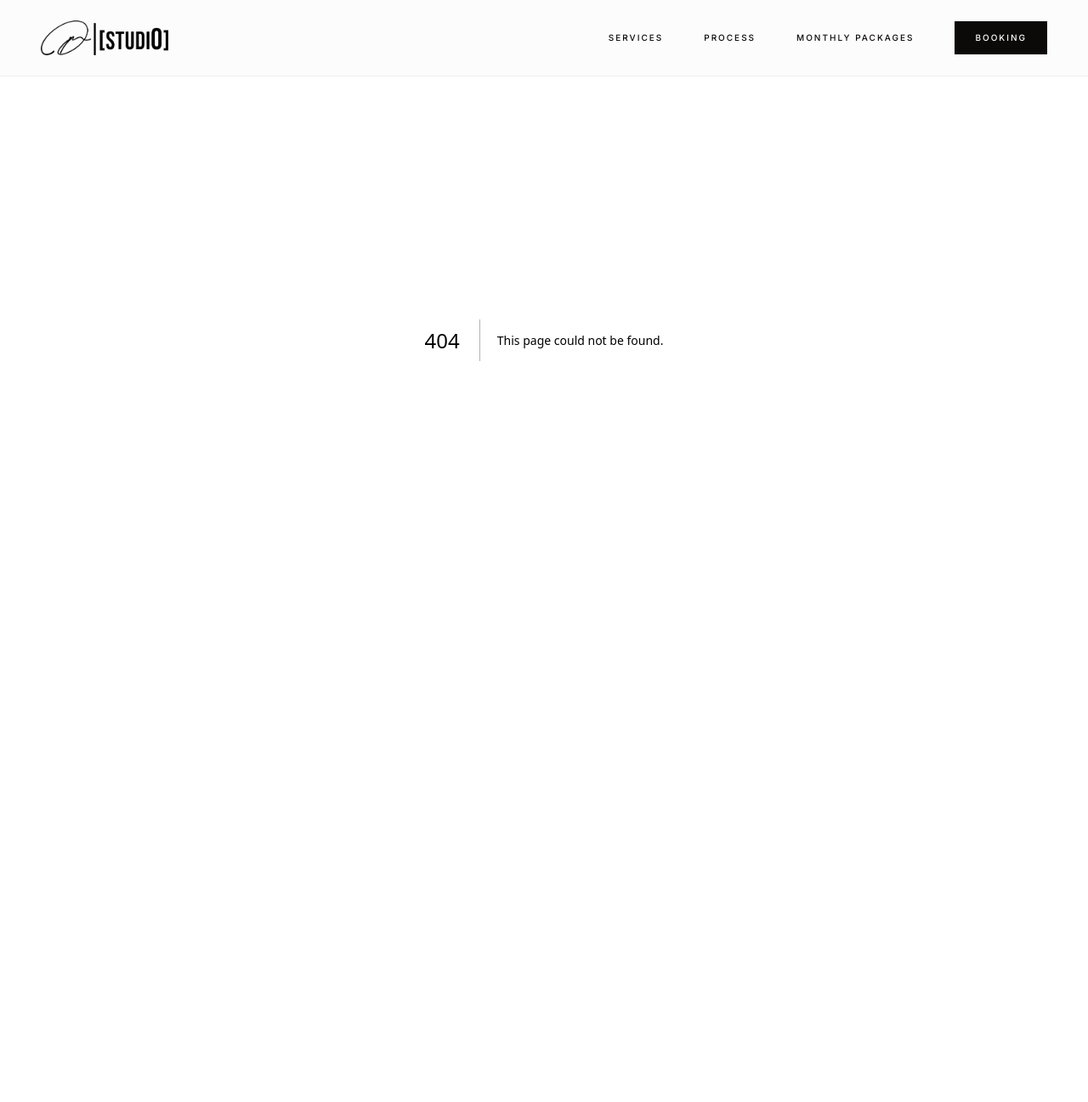
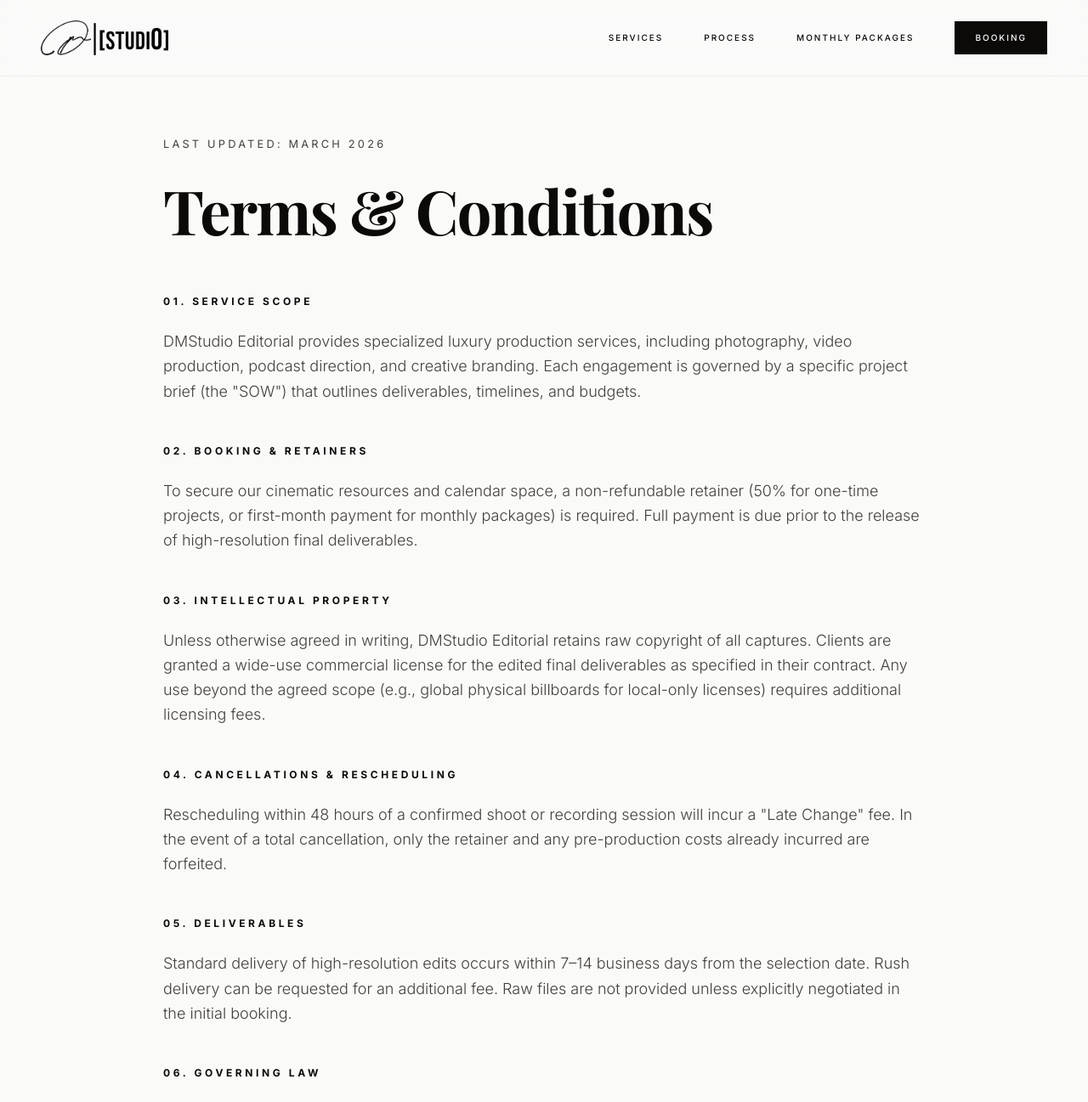
Before and after one commit to lyonproducer/dmstudi0-web-editorial, a Next.js app: page /terms in a window 1280 px wide. Before the commit this address had no page. Shown: the top 1297 px of the page at 85% size. Before the commit the page ends 800 px from the top, so only its background shows below. Built offline with nearby package versions, Linux system fonts and the light colour scheme.

Commit message:
new terms and privacy page

```diff
--- a/app/packages/components/PackageCard.tsx
+++ b/app/packages/components/PackageCard.tsx
@@ -69,7 +69,7 @@ export function PackageCard() {
             <div className="text-5xl md:text-6xl font-serif mb-8 text-primary">{pkg.price}</div>
             <p className="text-secondary text-sm leading-relaxed mb-12 max-w-xs">{pkg.desc}</p>
 
-            <div className="w-12 h-px bg-primary/20 mb-12" />
+            <div className="w-[80%] mx-auto h-px bg-primary/20 mb-12" />
 
             <ul className="space-y-6 text-xs uppercase tracking-widest font-medium text-stone-500 mb-16 h-full w-full">
               {pkg.features.map((feature, j) => (
--- /dev/null
+++ b/app/privacy/page.tsx
@@ -0,0 +1,65 @@
+import React from "react";
+import { Reveal } from "@/components/cinematic/Reveal";
+
+export default function PrivacyPage() {
+  return (
+    <main className="min-h-screen bg-background pt-40 pb-32 px-6">
+      <div className="max-w-4xl mx-auto">
+        <Reveal direction="down">
+          <span className="subheadline mb-8 block">Last Updated: March 2026</span>
+        </Reveal>
+
+        <Reveal direction="up" delay={0.1}>
+          <h1 className="text-5xl md:text-7xl font-editorial font-bold mb-16 text-primary tracking-tight">
+            Privacy Policy
+          </h1>
+        </Reveal>
+
+        <Reveal direction="up" delay={0.2}>
+          <div className="space-y-12 text-secondary text-lg leading-relaxed font-light">
+            <section>
+              <h2 className="text-xs uppercase tracking-[0.3em] font-bold text-primary mb-6">01. Overview</h2>
+              <p>
+                DMStudio Editorial (&quot;we,&quot; &quot;our,&quot; or &quot;us&quot;) is committed to protecting your privacy. This Privacy Policy explains how we collect, use, and safeguard your information when you visit our website or engage our luxury production services.
+              </p>
+            </section>
+
+            <section>
+              <h2 className="text-xs uppercase tracking-[0.3em] font-bold text-primary mb-6">02. Media & Content</h2>
+              <p>
+                As a production studio, we handle high-resolution visual and auditory media. Raw files, edited captures, and behind-the-scenes content are stored on secure, encrypted servers. We do not use client media for promotional purposes without explicit written consent.
+              </p>
+            </section>
+
+            <section>
+              <h2 className="text-xs uppercase tracking-[0.3em] font-bold text-primary mb-6">03. Data Collection</h2>
+              <p>
+                We collect information you provide directly to us during consultations, bookings, or through our contact forms. This may include your name, contact details, project briefs, and payment information processed through secure third-party gateways.
+              </p>
+            </section>
+
+            <section>
+              <h2 className="text-xs uppercase tracking-[0.3em] font-bold text-primary mb-6">04. Cookies & Analytics</h2>
+              <p>
+                We use minimal, high-performance cookies to ensure the cinematic experience of our site works flawlessly across all devices. We use anonymized analytics to understand how visitors interact with our portfolio.
+              </p>
+            </section>
+
+            <section>
+              <h2 className="text-xs uppercase tracking-[0.3em] font-bold text-primary mb-6">05. Your Rights</h2>
+              <p>
+                You have the right to request access to your data, ask for corrections, or request the deletion of your personal information from our archives, subject to certain legal and contractual obligations related to production deliverables.
+              </p>
+            </section>
+
+            <section className="pt-12 border-t border-primary/5">
+              <p className="text-sm italic">
+                For any inquiries regarding your privacy, please contact our studio directly at <span className="text-primary font-medium">privacy@dmstudio.com</span>.
+              </p>
+            </section>
+          </div>
+        </Reveal>
+      </div>
+    </main>
+  );
+}
--- /dev/null
+++ b/app/terms/page.tsx
@@ -0,0 +1,72 @@
+import React from "react";
+import { Reveal } from "@/components/cinematic/Reveal";
+
+export default function TermsPage() {
+  return (
+    <main className="min-h-screen bg-background pt-40 pb-32 px-6">
+      <div className="max-w-4xl mx-auto">
+        <Reveal direction="down">
+          <span className="subheadline mb-8 block">Last Updated: March 2026</span>
+        </Reveal>
+
+        <Reveal direction="up" delay={0.1}>
+          <h1 className="text-5xl md:text-7xl font-editorial font-bold mb-16 text-primary tracking-tight">
+            Terms & Conditions
+          </h1>
+        </Reveal>
+
+        <Reveal direction="up" delay={0.2}>
+          <div className="space-y-12 text-secondary text-lg leading-relaxed font-light">
+            <section>
+              <h2 className="text-xs uppercase tracking-[0.3em] font-bold text-primary mb-6">01. Service Scope</h2>
+              <p>
+                DMStudio Editorial provides specialized luxury production services, including photography, video production, podcast direction, and creative branding. Each engagement is governed by a specific project brief (the &quot;SOW&quot;) that outlines deliverables, timelines, and budgets.
+              </p>
+            </section>
+
+            <section>
+              <h2 className="text-xs uppercase tracking-[0.3em] font-bold text-primary mb-6">02. Booking & Retainers</h2>
+              <p>
+                To secure our cinematic resources and calendar space, a non-refundable retainer (50% for one-time projects, or first-month payment for monthly packages) is required. Full payment is due prior to the release of high-resolution final deliverables.
+              </p>
+            </section>
+
+            <section>
+              <h2 className="text-xs uppercase tracking-[0.3em] font-bold text-primary mb-6">03. Intellectual Property</h2>
+              <p>
+                Unless otherwise agreed in writing, DMStudio Editorial retains raw copyright of all captures. Clients are granted a wide-use commercial license for the edited final deliverables as specified in their contract. Any use beyond the agreed scope (e.g., global physical billboards for local-only licenses) requires additional licensing fees.
+              </p>
+            </section>
+
+            <section>
+              <h2 className="text-xs uppercase tracking-[0.3em] font-bold text-primary mb-6">04. Cancellations & Rescheduling</h2>
+              <p>
+                Rescheduling within 48 hours of a confirmed shoot or recording session will incur a &quot;Late Change&quot; fee. In the event of a total cancellation, only the retainer and any pre-production costs already incurred are forfeited.
+              </p>
+            </section>
+
+            <section>
+              <h2 className="text-xs uppercase tracking-[0.3em] font-bold text-primary mb-6">05. Deliverables</h2>
+              <p>
+                Standard delivery of high-resolution edits occurs within 7–14 business days from the selection date. Rush delivery can be requested for an additional fee. Raw files are not provided unless explicitly negotiated in the initial booking.
+              </p>
+            </section>
+
+            <section>
+              <h2 className="text-xs uppercase tracking-[0.3em] font-bold text-primary mb-6">06. Governing Law</h2>
+              <p>
+                These terms are governed by the laws of the State of Georgia, USA. Any disputes arising from these terms or our services shall be resolved in the appropriate courts within Fulton County, Georgia.
+              </p>
+            </section>
+
+            <section className="pt-12 border-t border-primary/5">
+              <p className="text-sm italic">
+                By booking a session or consultation, you agree to these Terms and Conditions. For detailed contract reviews, please contact <span className="text-primary font-medium">legal@dmstudio.com</span>.
+              </p>
+            </section>
+          </div>
+        </Reveal>
+      </div>
+    </main>
+  );
+}
```
